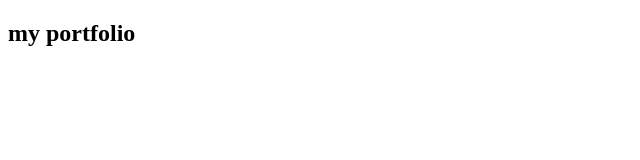
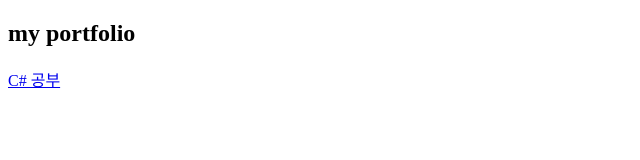
Before and after one commit to gamjaD/gamjaD-github.io, a plain HTML site: page index.html in a window 1280 px wide. Shown: the full height of the page, 0-640 px from the left. Drawn offline with Linux system fonts and the light colour scheme.

Commit message:
Update index.html
C# 공부 페이지로 이동할 수 있는 a 코드 추가

```diff
--- a/index.html
+++ b/index.html
@@ -6,6 +6,7 @@
   </head>
   <body>
     <h2>my portfolio</h2>
+    <p><a href="CsharpPage.html">C# 공부</a></p><!--c# 공부 페이지로 이동-->
   </body>
   </body>
 </html>
```
